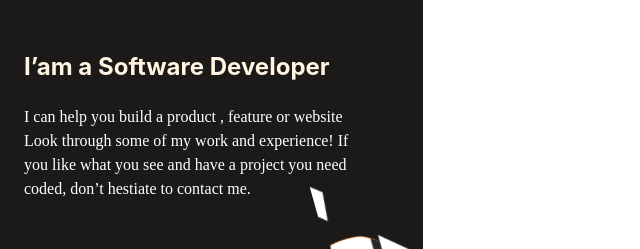
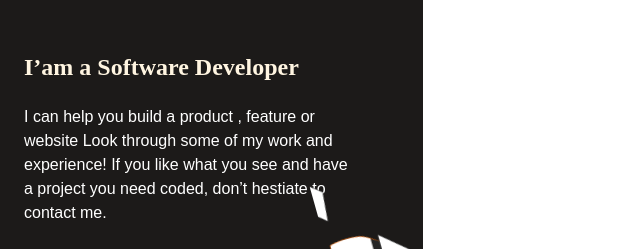
Before and after one commit to NomanRamzan/portfolio-website, a website: page index.html in a window 1280 px wide. Shown: the part 387-636 px from the top of the page, without its empty margins (0-640 px from the left). Drawn offline with Linux system fonts and the light colour scheme.

Commit message:
Update css font family

```diff
--- a/style.css
+++ b/style.css
@@ -41,7 +41,8 @@ h1 {
   width: 327px;
   height: 124px;
   left: 24px;
-  top: 120px;  /* font-family: 'Crete Round' Arial, Helvetica, sans-serif; */
+  top: 120px;
+  font-family: 'Crete Round', serif;
   font-style: normal;
   font-weight: 400;
   font-size: 56px;
@@ -56,7 +57,7 @@ h6 {
   height: 27px;
   left: 24px;
   top: 256px;
-  font-family: -apple-system, BlinkMacSystemFont, 'Segoe UI', Roboto, Oxygen, Ubuntu, Cantarell, 'Open Sans', 'Helvetica Neue', sans-serif;
+  font-family: 'Crete Round', serif;
   font-style: normal;
   font-weight: 700;
   font-size: 24px;
@@ -75,7 +76,8 @@ p {
   width: 327px;
   height: 123px;
   left: 24px;
-  top: 295px;  /* font-family: "Poppins" Arial, Helvetica, sans-serif; */
+  top: 295px;
+  font-family: 'Poppins', sans-serif;
   font-style: normal;
   font-weight: 400;
   font-size: 16px;
```
